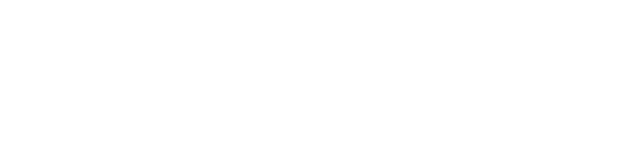
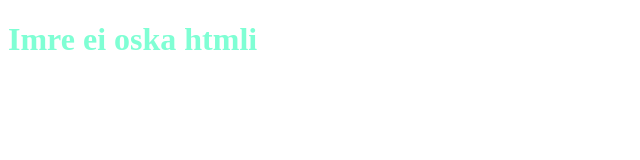
Before and after one commit to imrepuusalu/Imre-HTML-project, a plain HTML site: page index.html in a window 1280 px wide. Shown: the whole page, without its empty margins (0-640 px from the left). Drawn offline with Linux system fonts and the light colour scheme.

Commit message:
imre lisass css i

```diff
--- a/index.html
+++ b/index.html
@@ -1,4 +1,5 @@
 <!DOCTYPE html>
+<link rel="stylesheet" href="/stylesheet.css">
 <html lang="en">
 <head>
     <meta charset="UTF-8">
@@ -6,6 +7,6 @@
     <title>Document</title>
 </head>
 <body>
-
+    <h1>Imre ei oska htmli</h1>
 </body>
 </html>
--- a/stylesheet.css
+++ b/stylesheet.css
@@ -0,0 +1,3 @@
+body > h1 {
+    color: aquamarine;
+}
```
